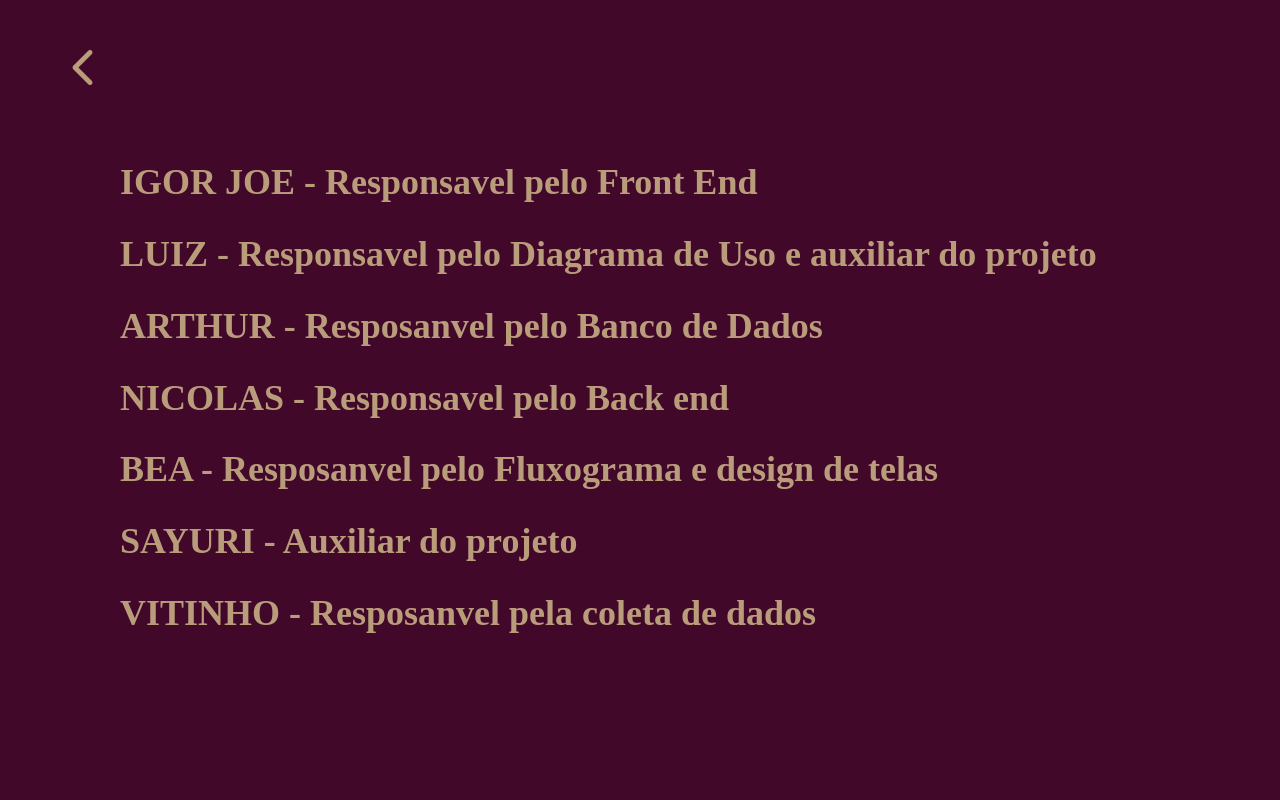
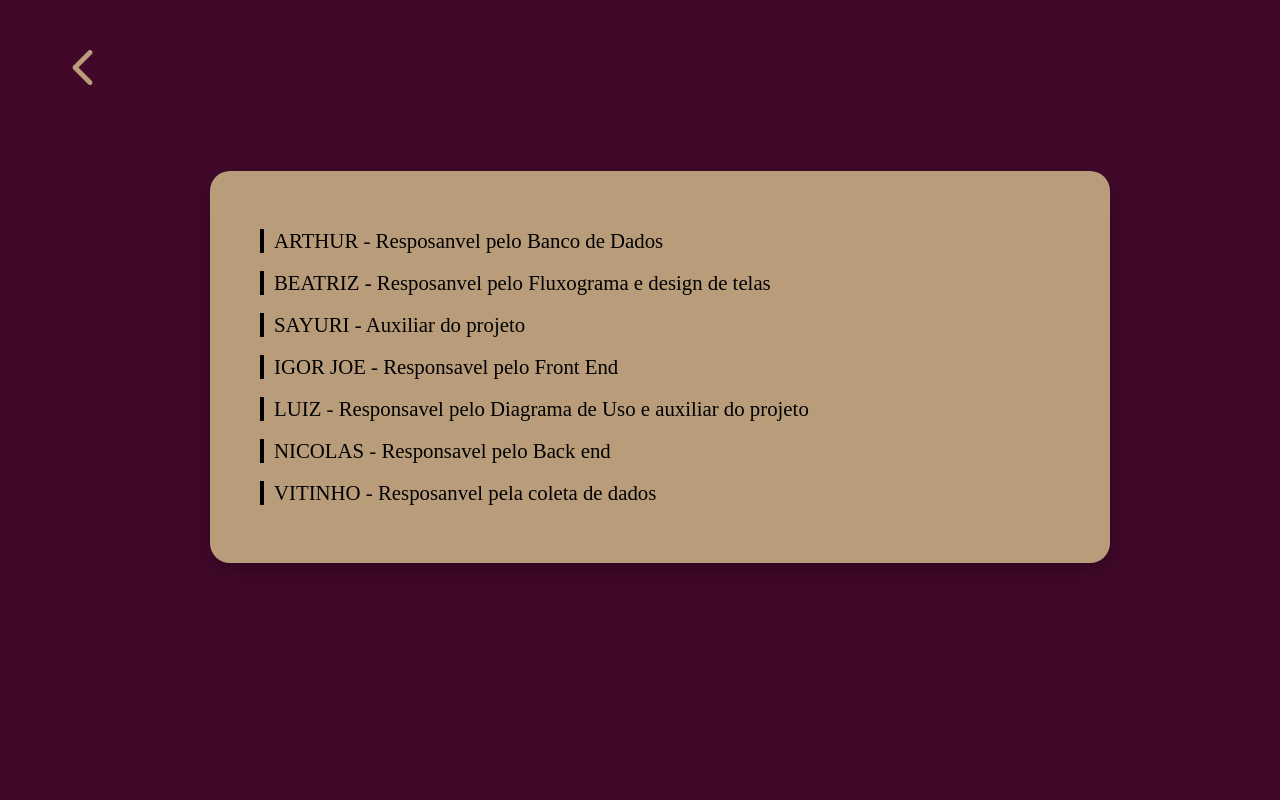
Before and after one commit to Q-tcc/TCC, a Django app: page /creditos/ in a window 1280 px wide. Shown: the part 70-870 px from the top of the page. Run offline with Django 5.2, Linux system fonts and the light colour scheme.

Commit message:
0.0.41(nicolas)

```diff
--- a/bibliotech/projeto_bibliotech/core/templates/core/creditos.html
+++ b/bibliotech/projeto_bibliotech/core/templates/core/creditos.html
@@ -7,20 +7,13 @@
 {% block content %}
 <div class="backgrudas">
     <div class="creditos">
-        <h2>IGOR JOE - Responsavel pelo Front End</h2>
-
+        <h2>   ARTHUR - Resposanvel pelo Banco de Dados</h2>
+        <h2>   BEATRIZ - Resposanvel pelo Fluxograma e design de telas</h2>
+        <h2>   SAYURI - Auxiliar do projeto</h2>
+        <h2>   IGOR JOE - Responsavel pelo Front End</h2>
         <h2>   LUIZ - Responsavel pelo Diagrama de Uso e auxiliar do projeto</h2>
-
-        <h2>   ARTHUR - Resposanvel pelo Banco de Dados</h2>
-
         <h2>   NICOLAS - Responsavel pelo Back end</h2>
-
-        <h2>   BEA - Resposanvel pelo Fluxograma e design de telas</h2>
-
-        <h2>   SAYURI - Auxiliar do projeto</h2>
-
         <h2>   VITINHO - Resposanvel pela coleta de dados</h2>
-
     </div>
 </div>
 {% endblock %}
--- a/bibliotech/projeto_bibliotech/core/templates/core/livro_detalhe.html
+++ b/bibliotech/projeto_bibliotech/core/templates/core/livro_detalhe.html
@@ -49,7 +49,7 @@
                              <h3 style="color: #003100;">Pronto para Retirada!</h3>
                              <p>O seu prazo de preparação acabou. Pode vir buscar na biblioteca.</p>
                         {% else %}
-                             <h3 style="color: #ffcc01c4;">Em Preparação</h3>
+                             <h3 style="color: #f7d036;">Em Preparação</h3>
                              <p>O bibliotecário está separando seu livro.</p>
                              <p>Estará disponível em: <strong>{{ reserva_do_usuario.data_disponivel|date:"d/m/Y" }}</strong></p>
                         {% endif %}
--- a/bibliotech/projeto_bibliotech/core/templates/core/reservas_cliente.html
+++ b/bibliotech/projeto_bibliotech/core/templates/core/reservas_cliente.html
@@ -18,7 +18,7 @@
             <div class="detalhes-da-reserva">
                 <h3>{{ reserva.livro.titulo }}</h3>
                 {% if reserva.status == 'preparando' %}
-                    <p style="color: #ffcc01c4; text-decoration:underline;">Em preparação</p>
+                    <p style="color: #f7d036; text-decoration:underline;">Em preparação</p>
                     <p>Pronto em: {{ reserva.data_disponivel|date:"d/m/Y" }}</p>
 
                 {% elif reserva.status == 'aguardando' %}
--- a/bibliotech/projeto_bibliotech/static/css/style.css
+++ b/bibliotech/projeto_bibliotech/static/css/style.css
@@ -1296,3 +1296,43 @@ footer {
     font-size: 12px;
     opacity: 0.8;
 }
+
+
+
+.backgrudas {
+    width: 100%;
+    min-height: 100%;
+    background-color: linear-gradient(135deg);
+    display: flex;
+    justify-content: center;
+    align-items: center;
+    padding: 40px 20px;
+}
+
+.creditos {
+    background-color: var(--container-bg);
+    padding: 40px 50px;
+    border-radius: 20px;
+    backdrop-filter: blur(10px);
+    -webkit-backdrop-filter: blur(10px);
+    box-shadow: 0 8px 20px rgba(0,0,0,0.25);
+    max-width: 800px;
+    width: 100%;
+    text-align: left;
+}
+
+.creditos h2 {
+    color: #000000;
+    font-size: 1.3rem;
+    font-weight: 500;
+    margin: 18px 0;
+    padding-left: 10px;
+    border-left: 4px solid #000000;
+    transition: 0.3s;
+}
+
+.creditos h2:hover {
+    transform: translateX(10px);
+    color: #ffe9ff;
+    border-left-color: #fff;
+}
```
Also changed, not shown: bibliotech/projeto_bibliotech/db.sqlite3, bibliotech/projeto_bibliotech/media/capas_livros/Imagem_do_WhatsApp_de_2025-09-24_às_09_9P3kKZQ.08.38_85e4cb76.jpg (added), bibliotech/projeto_bibliotech/media/capas_livros/Imagem_do_WhatsApp_de_2025-09-24_às_09_zOh0lbn.08.38_85e4cb76.jpg (added).
